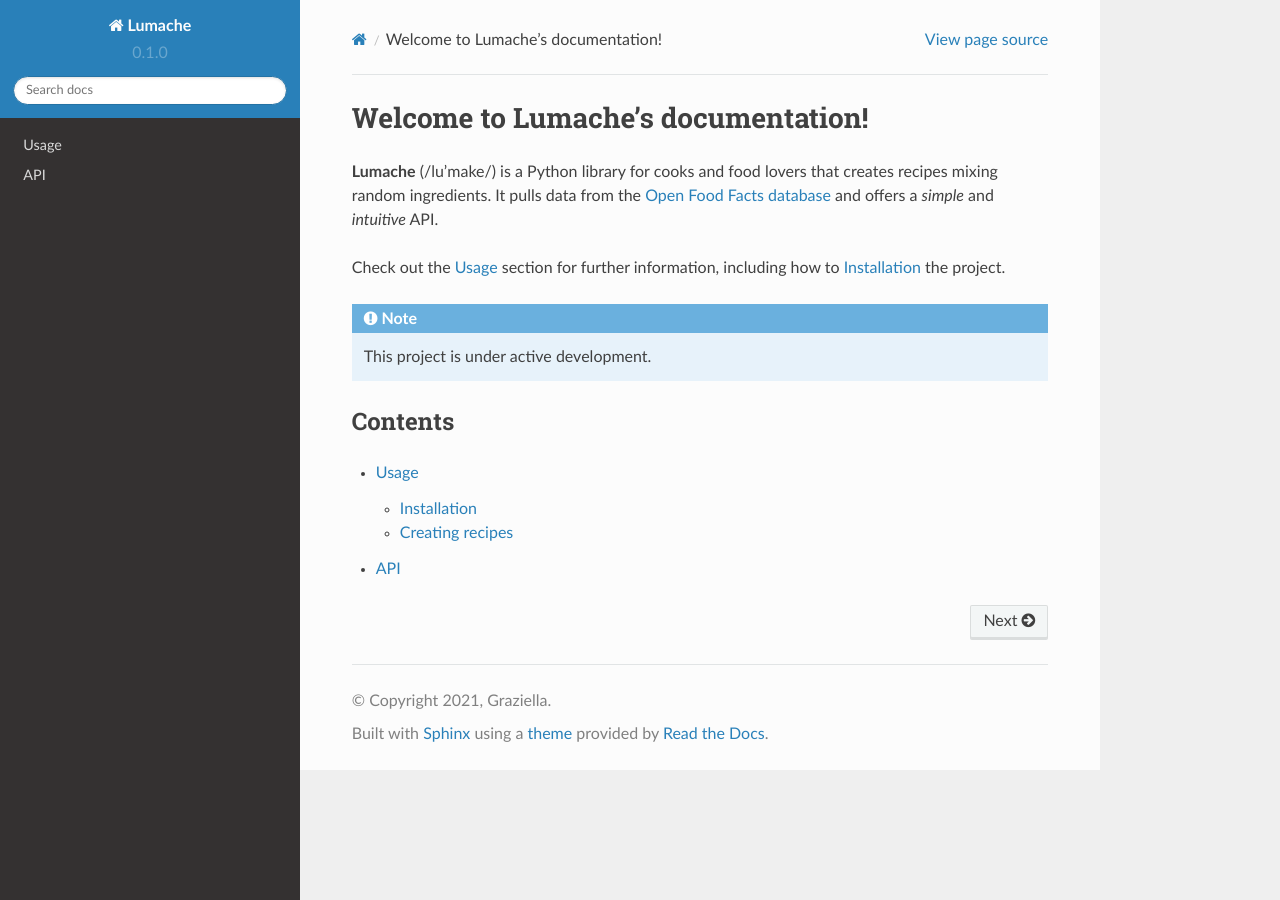
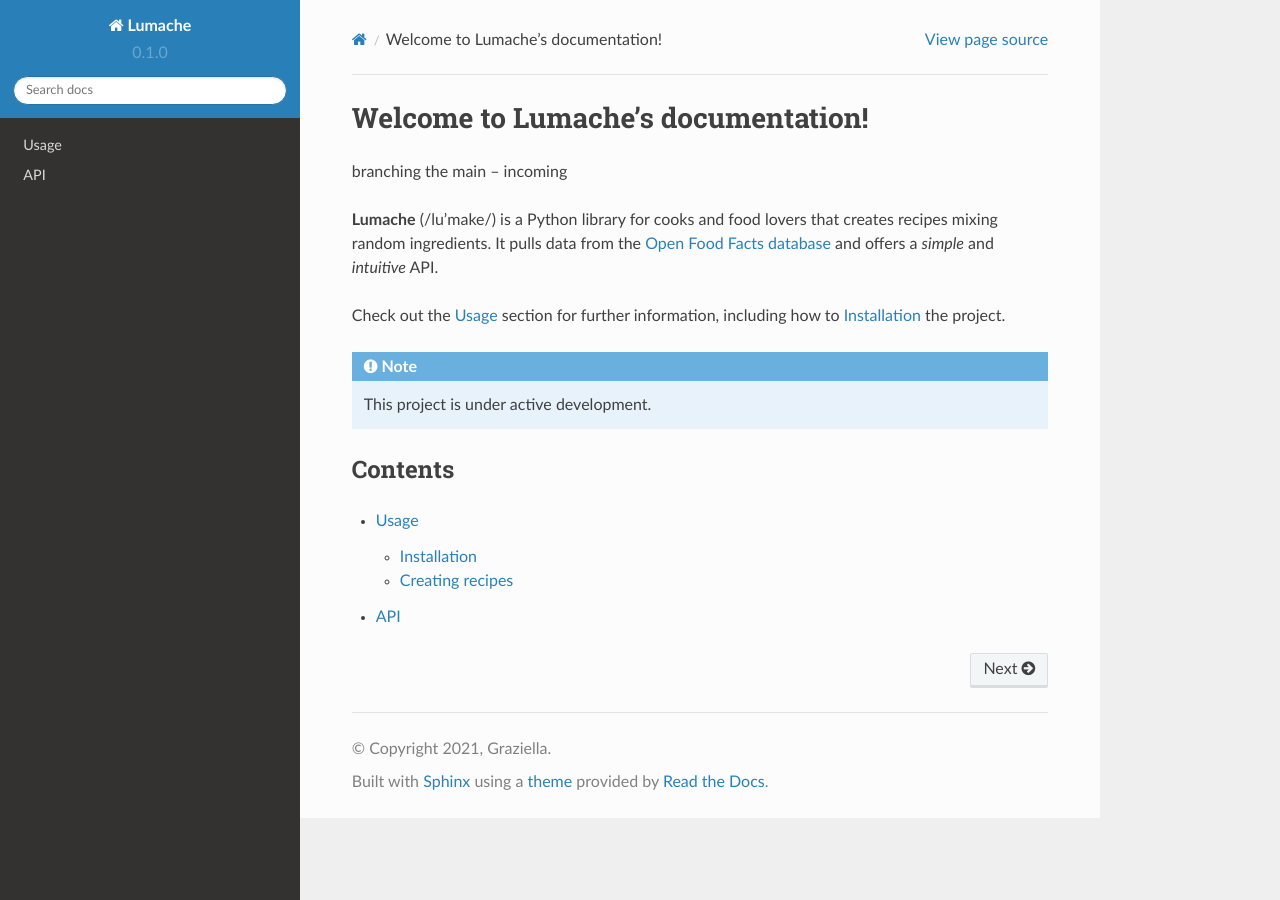
Before and after one commit to andrei-istudor/rtd, a Sphinx documentation site: the page built from docs/source/index.rst, in a window 1280 px wide. Built offline with Sphinx 7.4.7 and the Read the Docs theme 2.0.0, drawn with Linux system fonts in a browser that asks for light colours.

Commit message:
Update index.rst

```diff
--- a/docs/source/index.rst
+++ b/docs/source/index.rst
@@ -1,5 +1,7 @@
 Welcome to Lumache's documentation!
 ===================================
+
+branching the main -- incoming
 
 **Lumache** (/lu'make/) is a Python library for cooks and food lovers
 that creates recipes mixing random ingredients.
```
